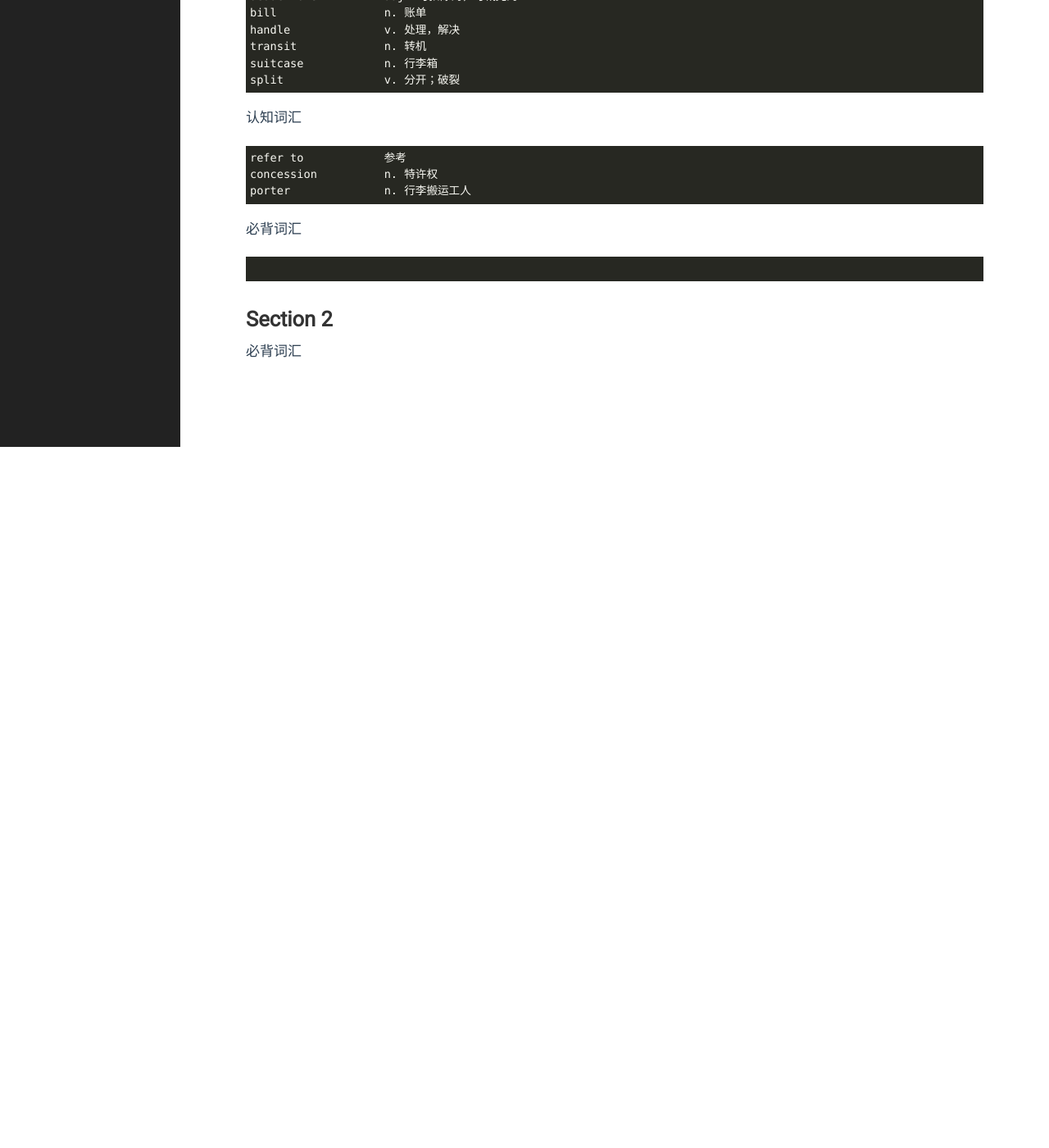
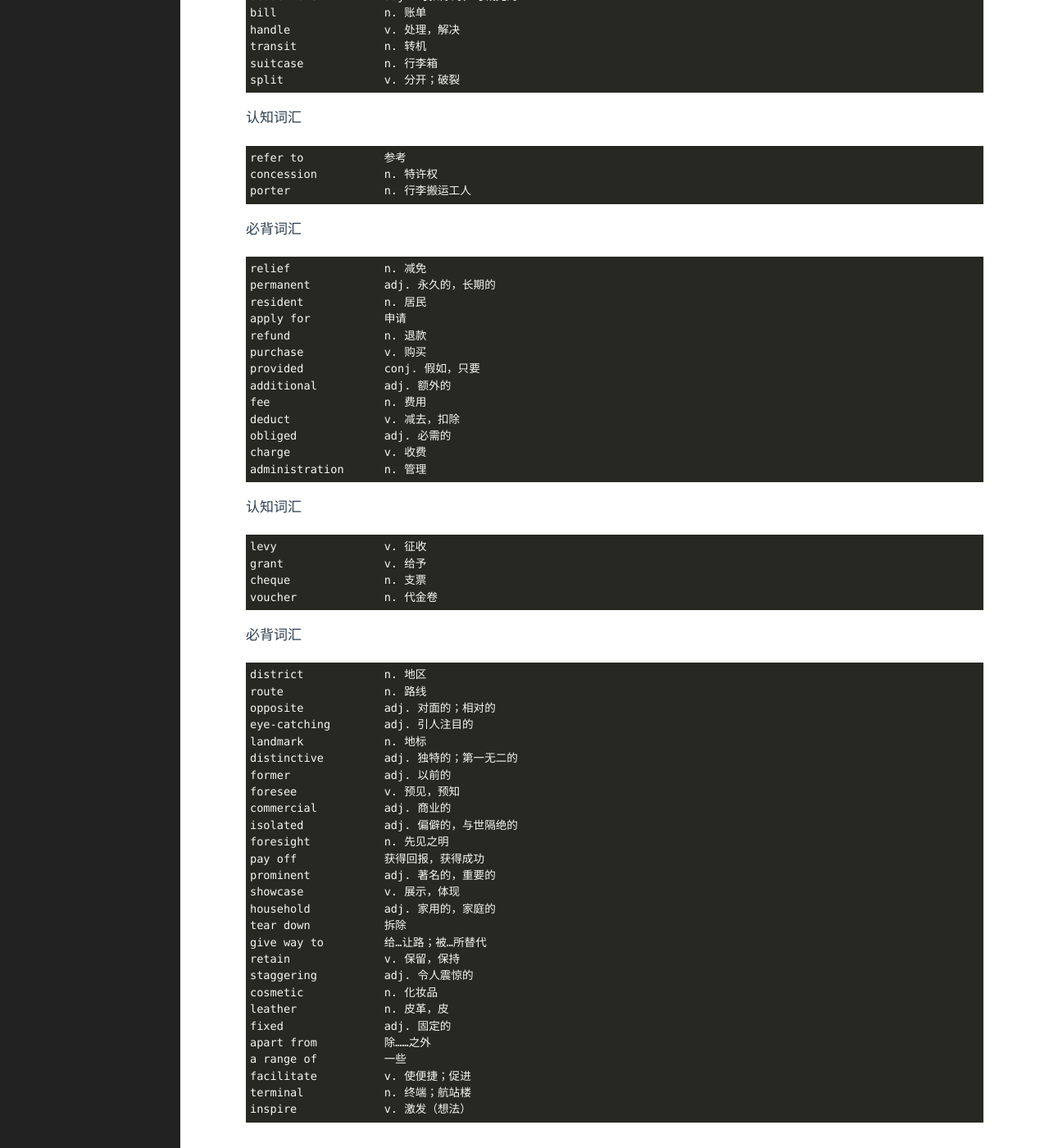
Before and after one commit to yejinp/yejinp.github.io, a Jekyll site: the page built from _posts/2023-05-13-vocabulary for IELTS 17-general Training.markdown, in a window 1280 px wide and 1400 px high, scrolled down 5237 px. Shown: the whole window at 82% size. Built offline with Jekyll 4.4.1, drawn with Linux system fonts in a browser that asks for light colours; before the commit the page ends 5782 px from its top, so only the background shows below that.

Commit message:
add new vocabularies

````diff
--- a/_posts/2023-05-13-vocabulary for IELTS 17-general Training.markdown
+++ b/_posts/2023-05-13-vocabulary for IELTS 17-general Training.markdown
@@ -254,8 +254,61 @@ porter              n. 行李搬运工人
 
 必背词汇
 ```
+relief              n. 减免
+permanent           adj. 永久的，长期的
+resident            n. 居民
+apply for           申请
+refund              n. 退款
+purchase            v. 购买
+provided            conj. 假如，只要
+additional          adj. 额外的
+fee                 n. 费用
+deduct              v. 减去，扣除
+obliged             adj. 必需的
+charge              v. 收费
+administration      n. 管理
+```
+
+认知词汇
+```
+levy                v. 征收
+grant               v. 给予
+cheque              n. 支票
+voucher             n. 代金卷
+```
+
+必背词汇
+```
+district            n. 地区
+route               n. 路线
+opposite            adj. 对面的；相对的
+eye-catching        adj. 引人注目的
+landmark            n. 地标
+distinctive         adj. 独特的；第一无二的
+former              adj. 以前的
+foresee             v. 预见，预知
+commercial          adj. 商业的
+isolated            adj. 偏僻的，与世隔绝的
+foresight           n. 先见之明
+pay off             获得回报，获得成功
+prominent           adj. 著名的，重要的
+showcase            v. 展示，体现
+household           adj. 家用的，家庭的
+tear down           拆除
+give way to         给…让路；被…所替代
+retain              v. 保留，保持
+staggering          adj. 令人震惊的
+cosmetic            n. 化妆品
+leather             n. 皮革，皮
+fixed               adj. 固定的
+apart from          除……之外
+a range of          一些
+facilitate          v. 使便捷；促进
+terminal            n. 终端；航站楼
+inspire             v. 激发（想法）
+```
+# Section 2 #
+必背词汇
+```
 
 ```
-
-# Section 2 #
-必背词汇
````
